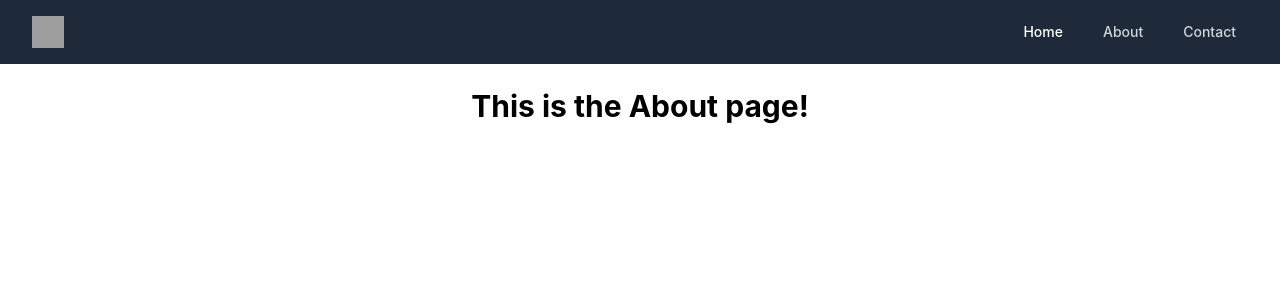
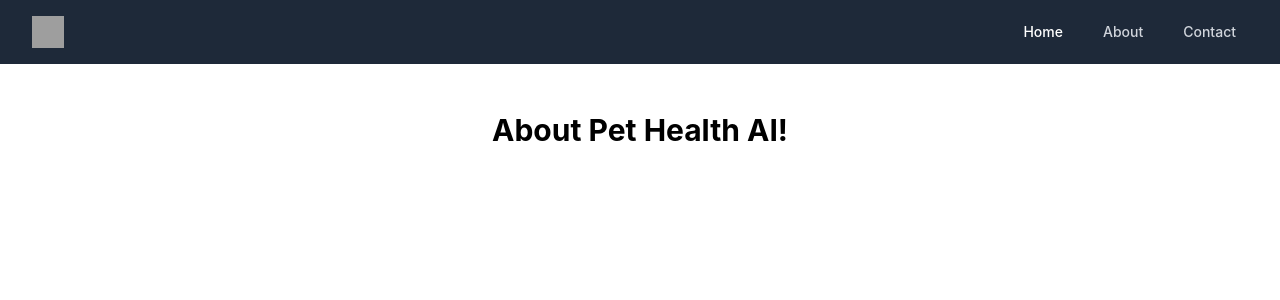
Before and after one commit to pinky2004-dot/pet-health-ai, a React (Vite) app: page /about in a window 1280 px wide. Shown: the top 300 px of the page. Built offline with nearby package versions, Linux system fonts and the light colour scheme; grey boxes are pictures that could not be loaded.

Commit message:
added home page title

```diff
--- a/src/App.jsx
+++ b/src/App.jsx
@@ -1,6 +1,6 @@
 import React from 'react';
 import { BrowserRouter as Router, Route, Routes } from "react-router-dom";
-//import { Route, createBrowserRouter, createRoutesFromElements, RouterProvider } from 'react-router-dom';
+import MainLayout from './layouts/MainLayout.jsx';
 import Home from './pages/Home.jsx'
 import About from './pages/About.jsx';
 import Contact from './pages/Contact.jsx';
@@ -19,9 +19,9 @@ function App({routes}) {
   return (
     <Router>
       <Routes>
-        <Route path="/" element={<Home />} />
-        <Route path="/about" element={<About />} />
-        <Route path="/contact" element={<Contact />} />
+        <Route path="/" element={<MainLayout><Home /></MainLayout>} />
+        <Route path="/about" element={<MainLayout><About /></MainLayout>} />
+        <Route path="/contact" element={<MainLayout><Contact /></MainLayout>} />
       </Routes>
     </Router>
     //<>
--- a/src/layouts/MainLayout.jsx
+++ b/src/layouts/MainLayout.jsx
@@ -0,0 +1,13 @@
+import React from "react";
+import Navbar from "../components/Navbar";
+
+const MainLayout = ({ children }) => {
+  return (
+    <div>
+      <Navbar />
+      <main className="container mx-auto px-4 py-6">{children}</main>
+    </div>
+  );
+};
+
+export default MainLayout;
--- a/src/pages/About.jsx
+++ b/src/pages/About.jsx
@@ -1,12 +1,10 @@
 import React from "react";
-import Navbar from "../components/Navbar";
 
 const About = () => {
     return (
         <div>
-            <Navbar />
             <h1 className="text-3xl font-bold text-center mt-6">
-                This is the About page!
+                About Pet Health AI!
             </h1>
         </div>
     );
--- a/src/pages/Contact.jsx
+++ b/src/pages/Contact.jsx
@@ -1,12 +1,10 @@
 import React from "react";
-import Navbar from "../components/Navbar";
 
 const Contact = () => {
     return (
         <div>
-            <Navbar />
             <h1 className="text-3xl font-bold text-center mt-6">
-                This is the Contact page!
+                Contact page!
             </h1>
         </div>
     );
--- a/src/pages/Home.jsx
+++ b/src/pages/Home.jsx
@@ -1,12 +1,12 @@
 import React from "react";
-import Navbar from "../components/Navbar";
 
 const Home = () => {
     return(
         <div>
-            <Navbar />
-            <h1 className="text-3xl font-bold text-center mt-6">
-                This is the home page!
+            <h1 className="mb-4 text-2xl font-extrabold text-gray-800 dark:text-white md:text-5xl lg:text-3xl">
+                <span className="text-transparent bg-clip-text bg-gradient-to-r to-emerald-600 from-sky-400">
+                    Welcome to Pet Health AI
+                </span> - Your AI-Powered Pet Companion!
             </h1>
         </div>
     );
```
